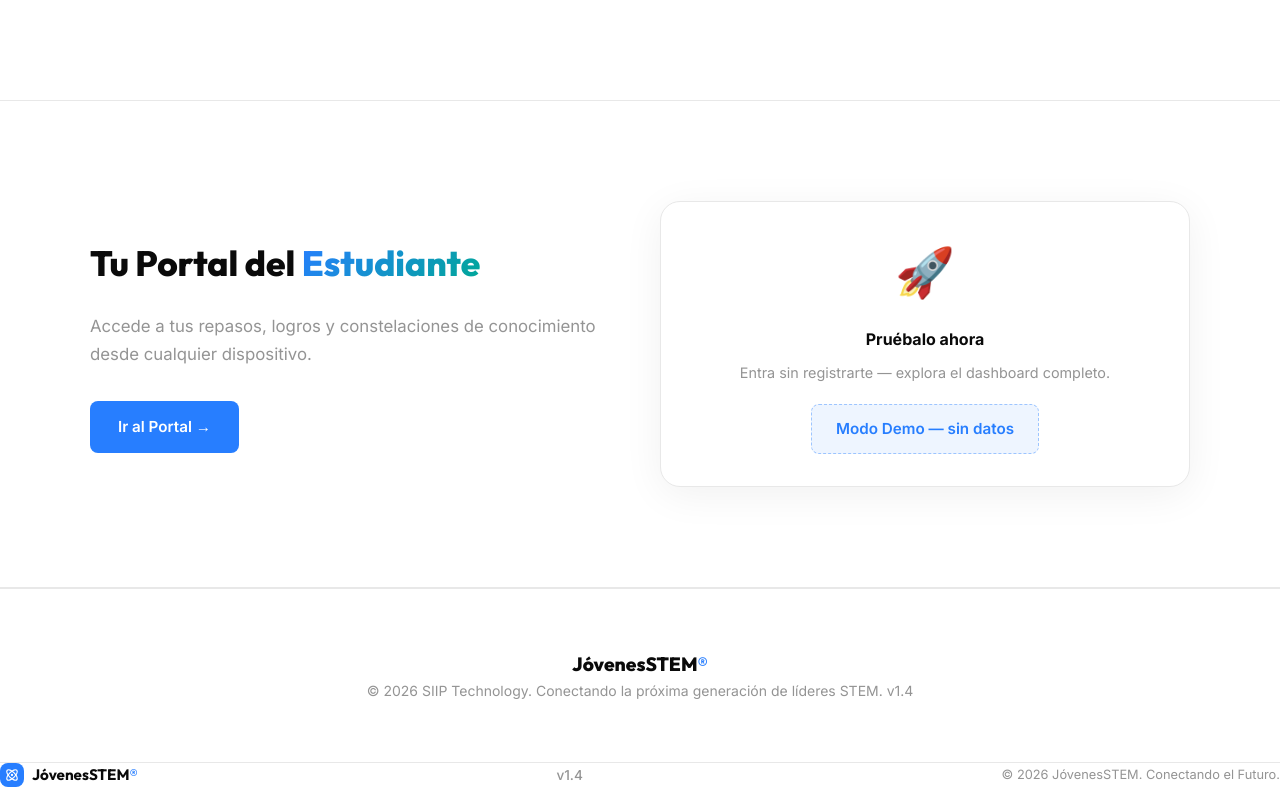
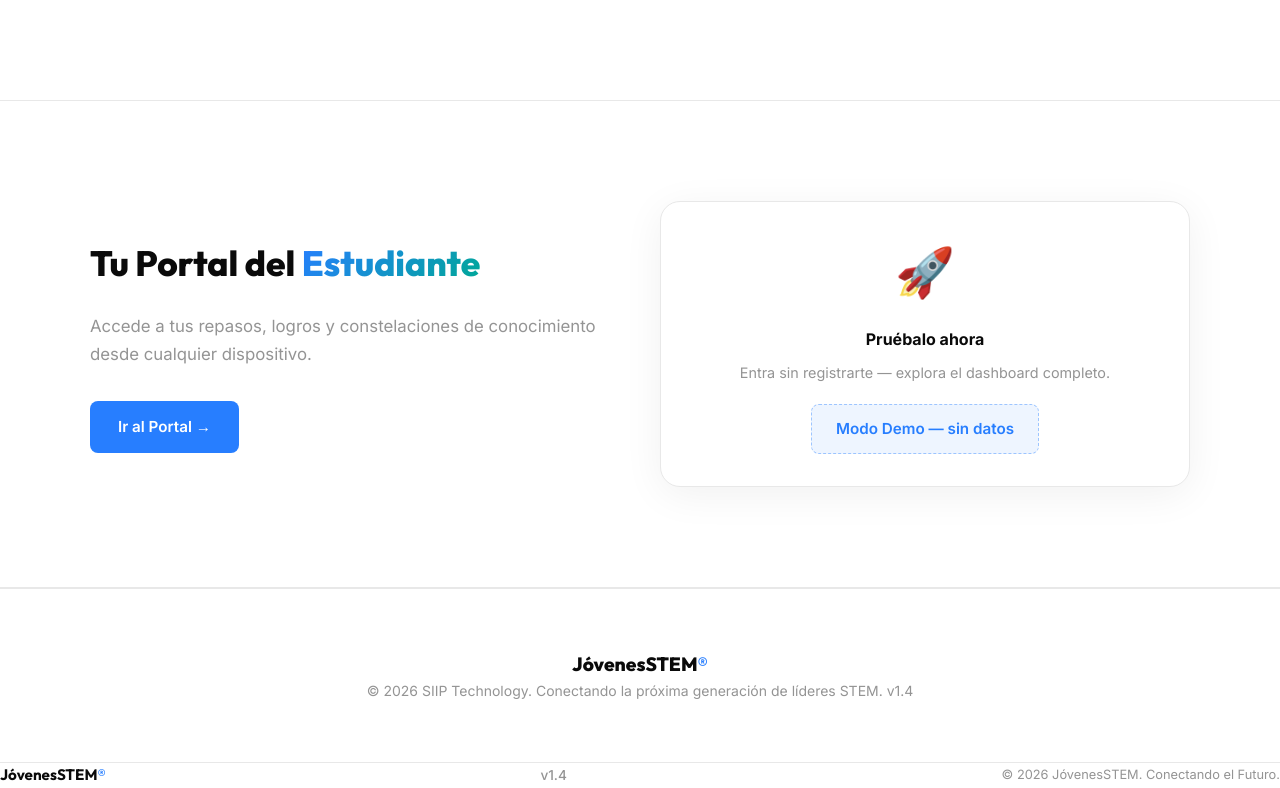
Before and after one commit to yepzhi/jsweb, a Next.js app: page / in a window 1280 px wide. Shown: the part 1346-2134 px from the top of the page. Built offline with nearby package versions, Linux system fonts and the light colour scheme.

Commit message:
fix(ui): remove obsolete blue atom svg from footer branding

```diff
--- a/components/Footer.tsx
+++ b/components/Footer.tsx
@@ -8,13 +8,6 @@ export default function Footer() {
       <div className="max-w-7xl mx-auto flex flex-col md:flex-row items-center justify-between gap-6">
         {/* Branding */}
         <a href="/jsweb" className="flex items-center gap-2 no-underline">
-          <div className="w-6 h-6 rounded-md flex items-center justify-center flex-shrink-0 bg-primary">
-            <svg viewBox="0 0 24 24" width="14" height="14" fill="none" stroke="white" strokeWidth="2" strokeLinecap="round" strokeLinejoin="round">
-              <circle cx="12" cy="12" r="1" />
-              <path d="M20.2 20.2c2.04-2.03.02-7.36-4.5-11.9-4.53-4.53-9.86-6.54-11.9-4.5-2.04 2.03-.02 7.36 4.5 11.9 4.53 4.53 9.86 6.54 11.9 4.5z" />
-              <path d="M15.7 15.7c4.52-4.54 6.54-9.87 4.5-11.9-2.03-2.04-7.36-.02-11.9 4.5-4.52 4.54-6.54 9.87-4.5 11.9 2.03 2.04 7.36.02 11.9-4.5z" />
-            </svg>
-          </div>
           <span className="font-['Outfit',sans-serif] font-bold text-[0.95rem] text-foreground">
             JóvenesSTEM<span className="text-primary">®</span>
           </span>
```
